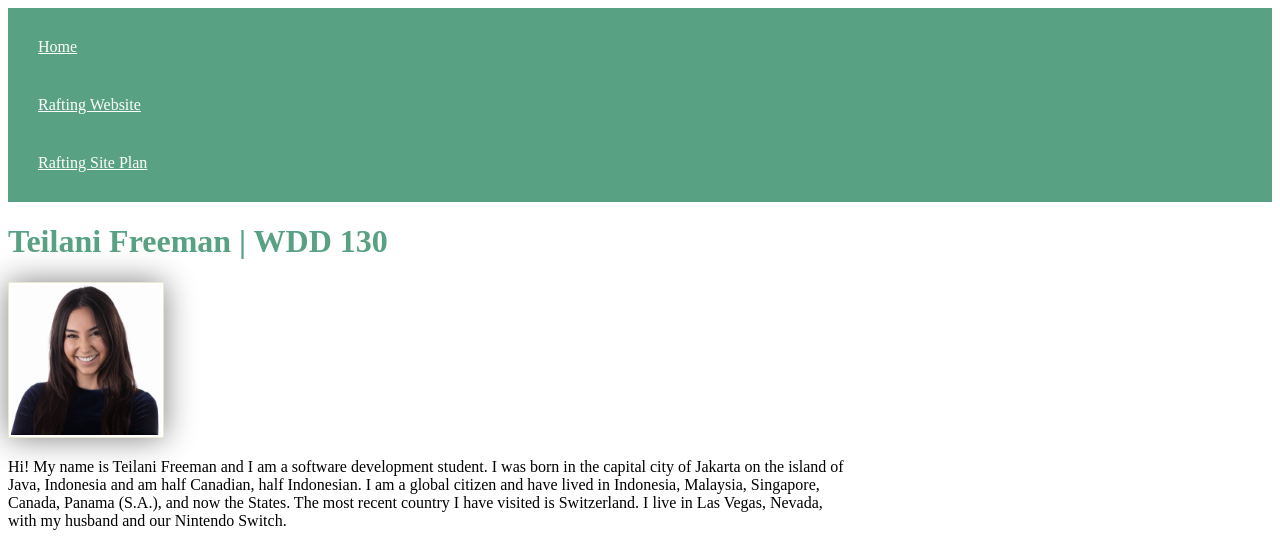
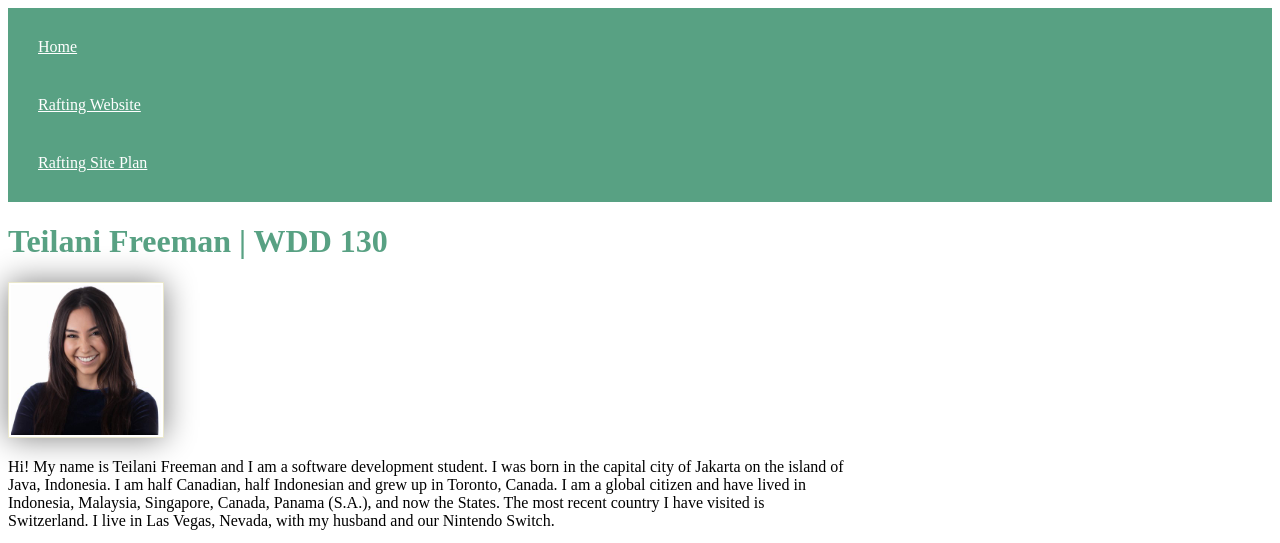
Before and after one commit to Teilanialicia/wdd130, a plain HTML site: page index.html in a window 1280 px wide. Shown: the top 543 px of the page. Drawn offline with Linux system fonts and the light colour scheme.

Commit message:
updated index.html

```diff
--- a/index.html
+++ b/index.html
@@ -19,7 +19,7 @@
         <main>
             <h1>Teilani Freeman | WDD 130</h1>
             <img src="images/profile.jpg" alt="Teilani Freeman" width="200">
-            <p>Hi! My name is Teilani Freeman and I am a software development student. I was born in the capital city of Jakarta on the island of Java, Indonesia and am half Canadian, half Indonesian. I am a global citizen and have lived in Indonesia, Malaysia, Singapore, Canada, Panama (S.A.), and now the States. The most recent country I have visited is Switzerland. I live in Las Vegas, Nevada, with my husband and our Nintendo Switch.</p>
+            <p>Hi! My name is Teilani Freeman and I am a software development student. I was born in the capital city of Jakarta on the island of Java, Indonesia. I am half Canadian, half Indonesian and grew up in Toronto, Canada. I am a global citizen and have lived in Indonesia, Malaysia, Singapore, Canada, Panama (S.A.), and now the States. The most recent country I have visited is Switzerland. I live in Las Vegas, Nevada, with my husband and our Nintendo Switch.</p>
         </main>
         <aside>
             <h2>Nevada</h2>
```
